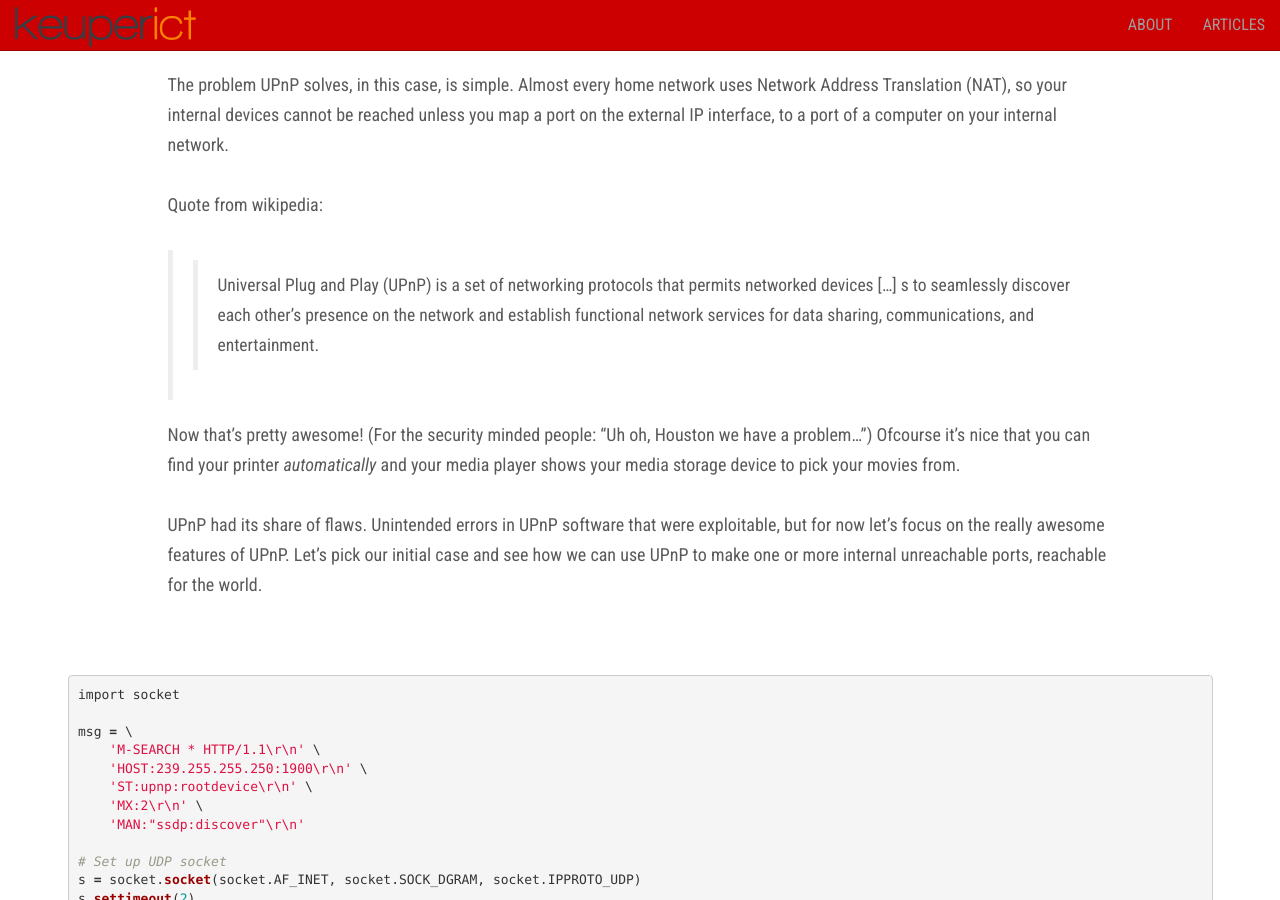
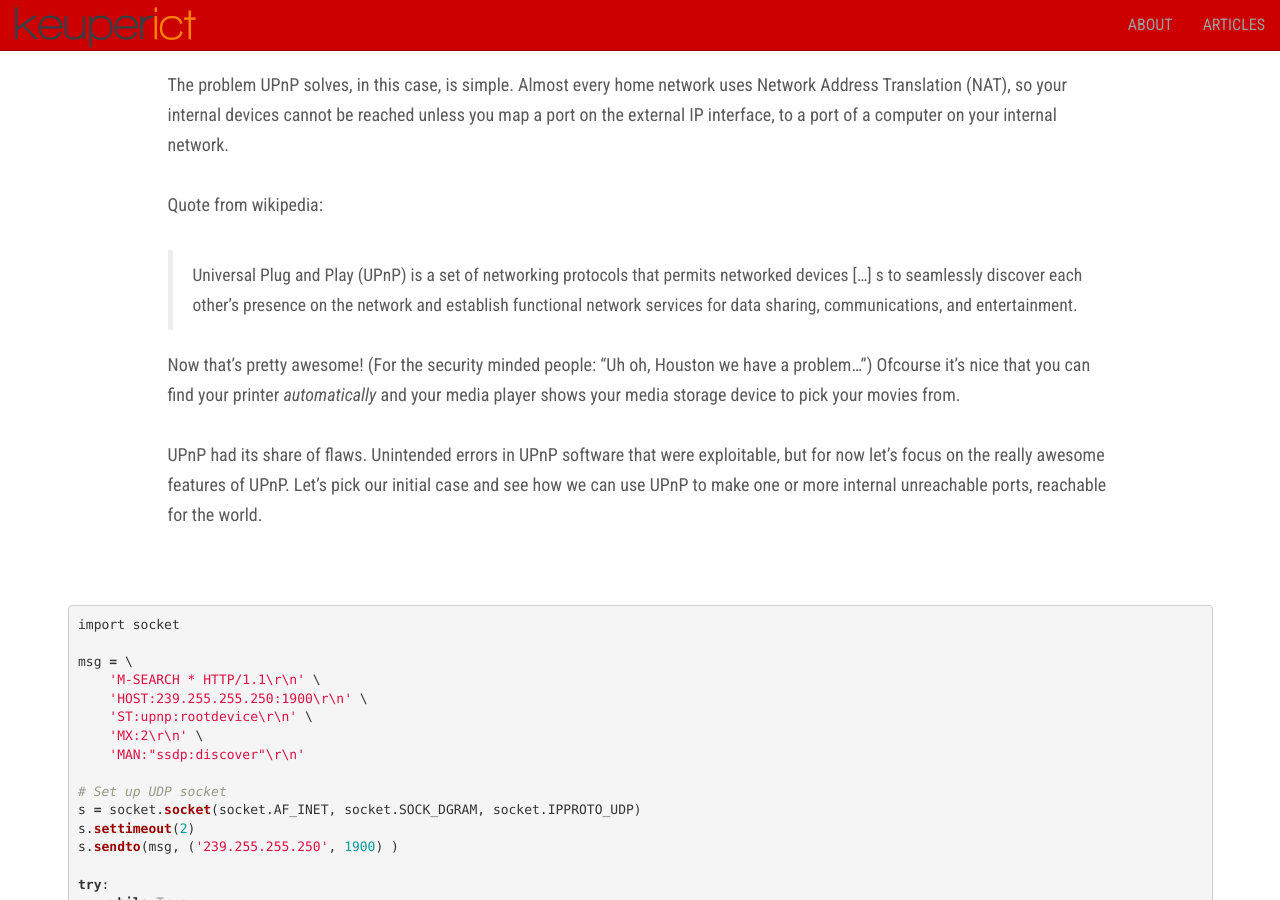
Before and after one commit to jkeuper/jkeuper.github.io, a Jekyll site: the page built from _posts/2017-08-25-exploring-upnp.md, in a window 1280 px wide and 900 px high, scrolled down 1048 px. Built offline with Jekyll 4.4.1, drawn with Linux system fonts in a browser that asks for light colours; nearby versions of some CDN libraries.

Commit message:
Fixed quotation

```diff
--- a/_posts/2017-08-25-exploring-upnp.md
+++ b/_posts/2017-08-25-exploring-upnp.md
@@ -13,7 +13,7 @@
 The problem UPnP solves, in this case, is simple. Almost every home network uses Network Address Translation (NAT), so your internal devices cannot be reached unless you map a port on the external IP interface, to a port of a computer on your internal network.
 
 Quote from wikipedia:
->> Universal Plug and Play (UPnP) is a set of networking protocols that permits networked devices [...] s to seamlessly discover each other's presence on the network and establish functional network services for data sharing, communications, and entertainment.
+> Universal Plug and Play (UPnP) is a set of networking protocols that permits networked devices [...] s to seamlessly discover each other's presence on the network and establish functional network services for data sharing, communications, and entertainment.
 
 Now that's pretty awesome! (For the security minded people: "Uh oh, Houston we have a problem...") Ofcourse it's nice that you can find your printer _automatically_ and your media player shows your media storage device to pick your movies from.
 
```
